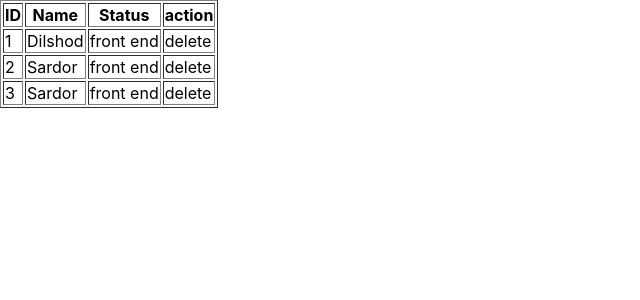
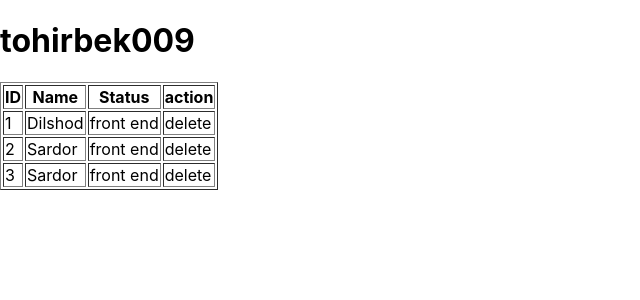
Before and after one commit to M0807/g80-1, a React (Create React App) app: page / in a window 1280 px wide. Shown: the top 300 px of the page, without its empty margins (0-640 px from the left). Built offline with nearby package versions, Linux system fonts and the light colour scheme.

Commit message:
h tag added

```diff
--- a/src/App.js
+++ b/src/App.js
@@ -23,6 +23,7 @@ class App extends React.Component{
   render() {
     return (
       <div className="con">
+        <h1>tohirbek009</h1>
         <table border="1">
           <thead>
           <tr>
```
